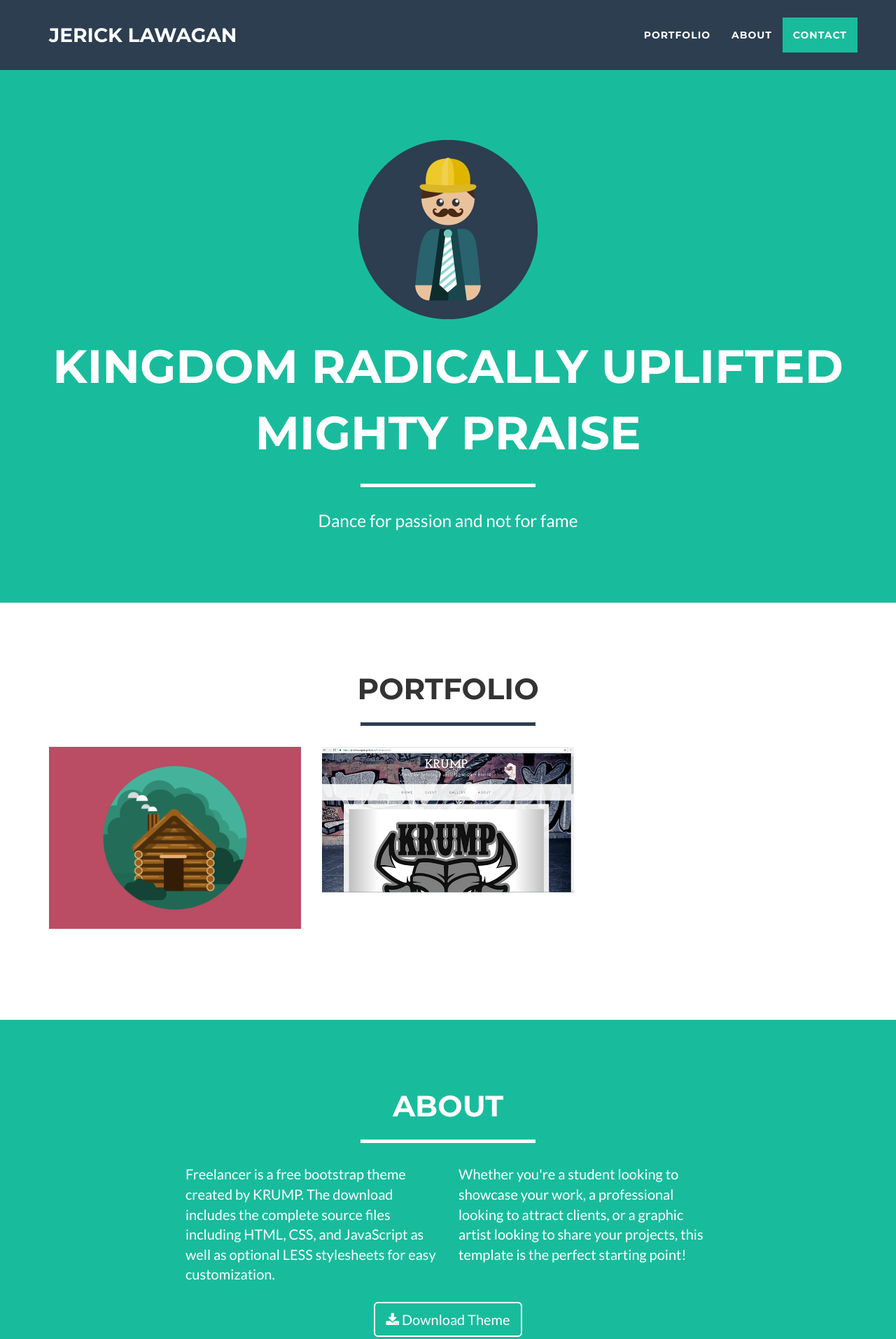
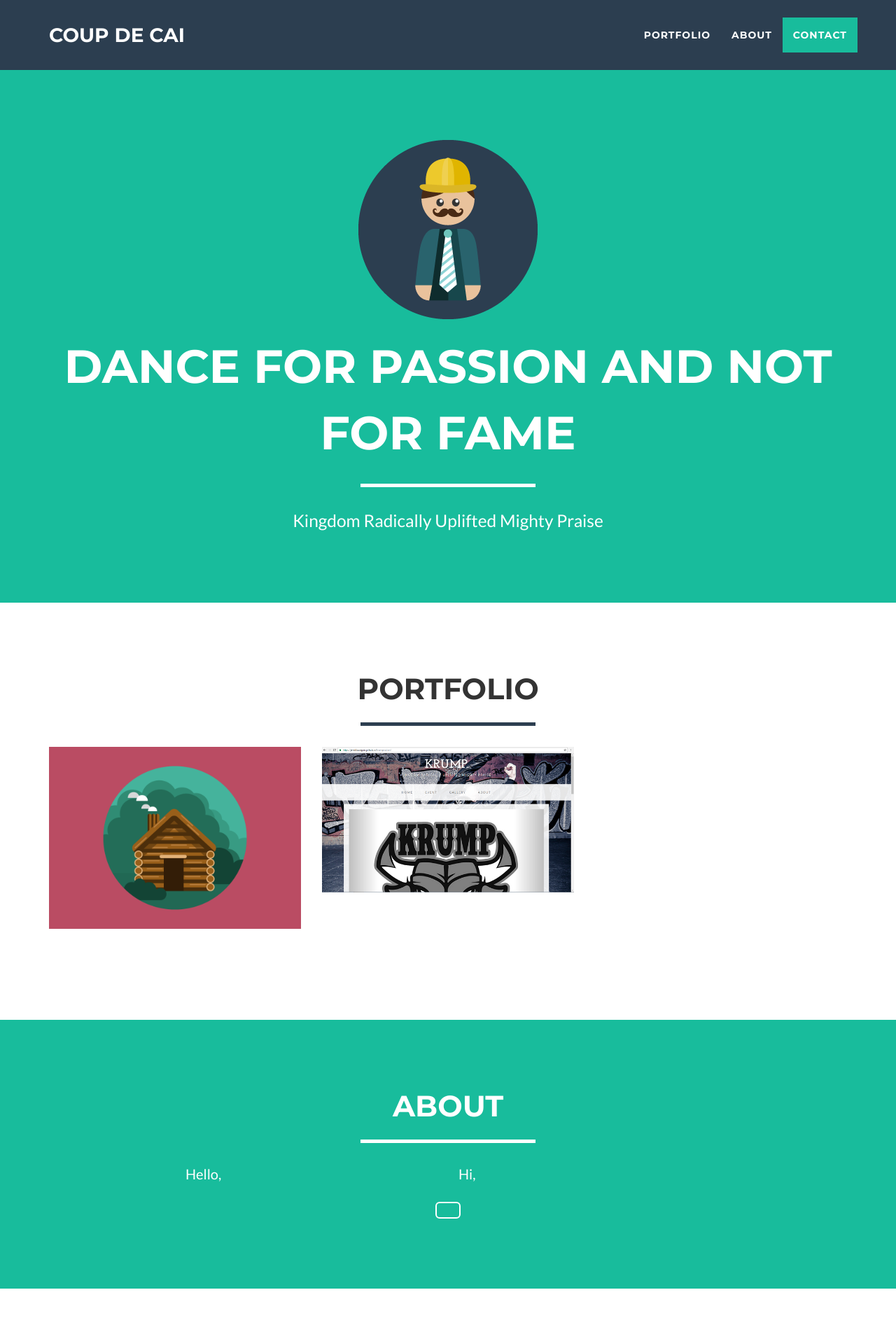
Before and after one commit to jericklawagan/jericklawagan.github.io, a website: page index.html in a window 1280 px wide. Shown: the top 1913 px of the page at 70% size. Drawn offline with nearby package versions, Linux system fonts and the light colour scheme.

Commit message:
Update index.html

```diff
--- a/index.html
+++ b/index.html
@@ -41,7 +41,7 @@
                 <button type="button" class="navbar-toggle" data-toggle="collapse" data-target="#bs-example-navbar-collapse-1">
                     <span class="sr-only">Toggle navigation</span> Menu <i class="fa fa-bars"></i>
                 </button>
-                <a class="navbar-brand" href="#page-top">JERICK LAWAGAN</a>
+                <a class="navbar-brand" href="#page-top">Coup De Cai</a>
             </div>
 
             <!-- Collect the nav links, forms, and other content for toggling -->
@@ -73,9 +73,9 @@
                 <div class="col-lg-12">
                     <img class="img-responsive" src="img/profile.png" alt="">
                     <div class="intro-text">
-                        <span class="name">Kingdom Radically Uplifted Mighty Praise</span>
+                        <span class="name">Dance for passion and not for fame</span>
                         <hr class="star-light">
-                        <span class="skills">Dance for passion and not for fame</span>
+                        <span class="skills">Kingdom Radically Uplifted Mighty Praise</span>
                     </div>
                 </div>
             </div>
@@ -128,14 +128,14 @@
             </div>
             <div class="row">
                 <div class="col-lg-4 col-lg-offset-2">
-                    <p>Freelancer is a free bootstrap theme created by KRUMP. The download includes the complete source files including HTML, CSS, and JavaScript as well as optional LESS stylesheets for easy customization.</p>
+                    <p>Hello,</p>
                 </div>
                 <div class="col-lg-4">
-                    <p>Whether you're a student looking to showcase your work, a professional looking to attract clients, or a graphic artist looking to share your projects, this template is the perfect starting point!</p>
+                    <p>Hi,</p>
                 </div>
                 <div class="col-lg-8 col-lg-offset-2 text-center">
                     <a href="#" class="btn btn-lg btn-outline">
-                        <i class="fa fa-download"></i> Download Theme
+
                     </a>
                 </div>
             </div>
```
